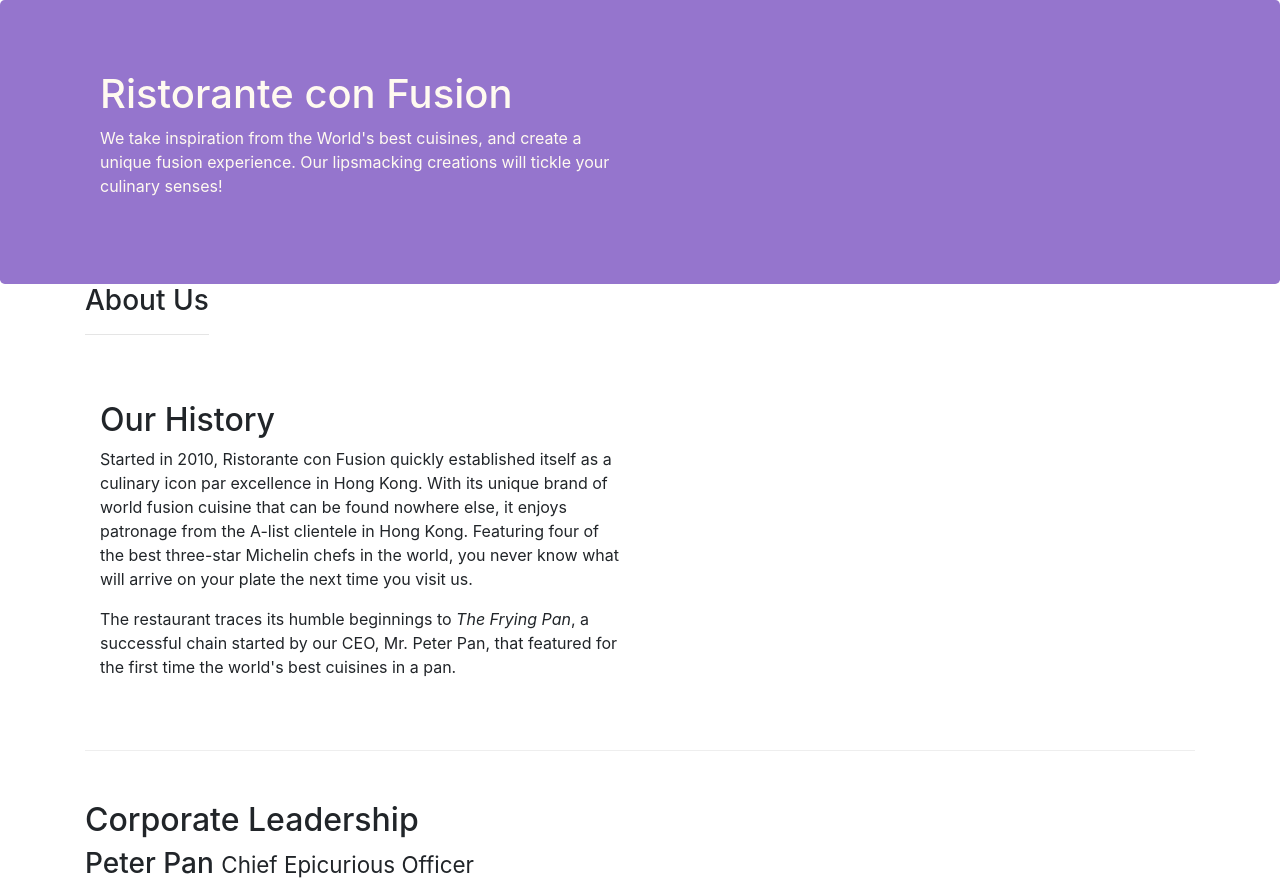
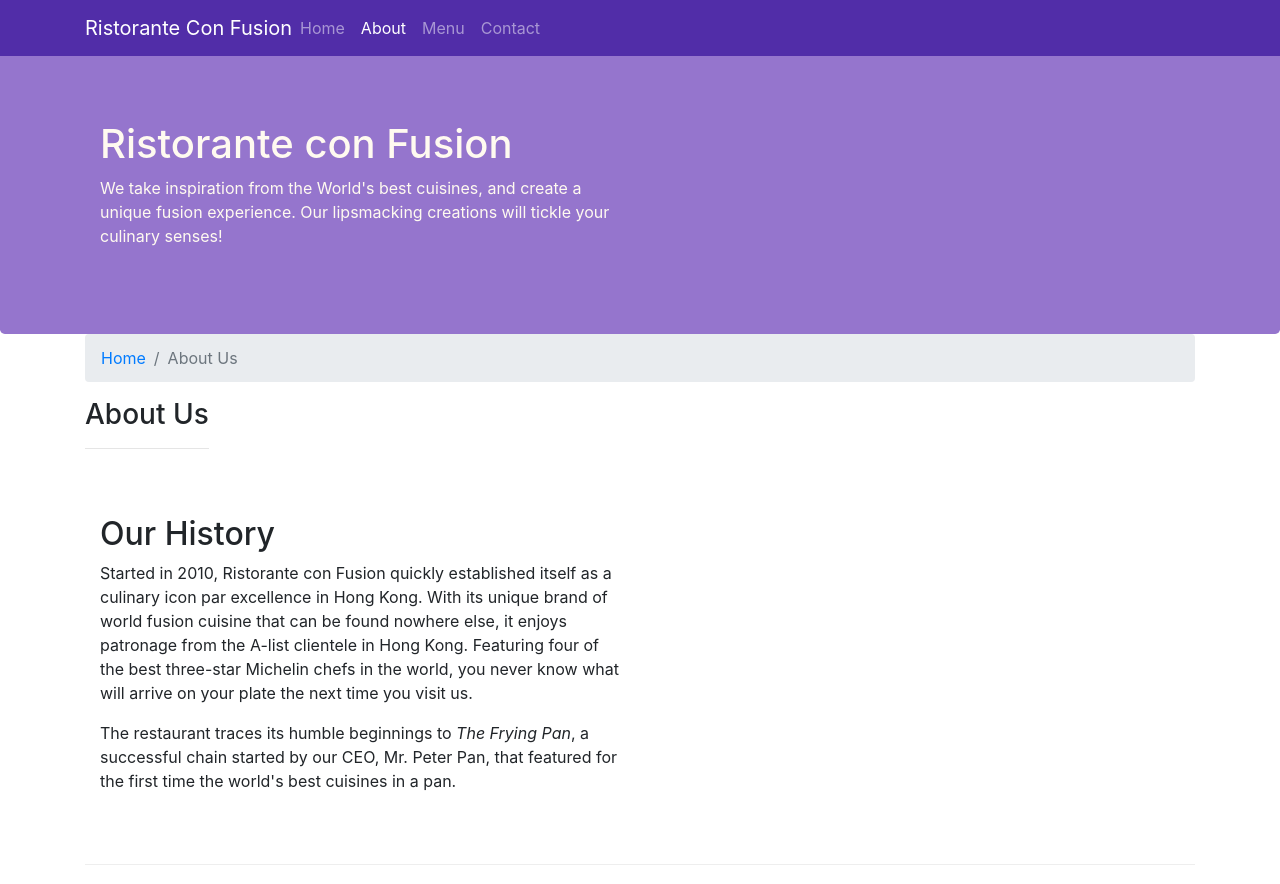
Before and after one commit to MeisQuietude/Front-End-Web-UI-Frameworks-and-Tools-Bootstrap-4, a website: page aboutus.html in a window 1280 px wide. Shown: the top 884 px of the page. Drawn offline with nearby package versions, Linux system fonts and the light colour scheme.

Commit message:
[ADD] Navbar and Breadcrumbs

```diff
--- a/aboutus.html
+++ b/aboutus.html
@@ -13,6 +13,23 @@
 </head>
 
 <body>
+
+    <nav class="navbar navbar-dark navbar-expand-sm fixed-top">
+        <div class="container">
+            <button class="navbar-toggler" type="button" data-toggle="collapse" data-target="#Navbar">
+                <span class="navbar-toggler-icon"></span>
+            </button>
+            <a href="#" class="navbar-brand mr-auto">Ristorante Con Fusion</a>
+            <div class="collapse navbar-collapse" id="Navbar">
+                <ul class="navbar-nav mr-auto">
+                    <li class="nav-item"><a href="./index.html" class="nav-link">Home</a></li>
+                    <li class="nav-item active"><a href="#" class="nav-link">About</a></li>
+                    <li class="nav-item"><a href="#" class="nav-link">Menu</a></li>
+                    <li class="nav-item"><a href="#" class="nav-link">Contact</a></li>
+                </ul>
+            </div>
+        </div>
+    </nav>
 
     <header class="jumbotron">
         <div class="container">
@@ -30,6 +47,10 @@
 
     <div class="container">
         <div class="row row-header">
+            <ol class="col-12 breadcrumb">
+                <li class="breadcrumb-item"><a href="./index.html">Home</a></li>
+                <li class="breadcrumb-item active"><a>About Us</a></li>
+            </ol>
             <div>
                 <h3>About Us</h3>
                 <hr>
@@ -88,7 +109,7 @@
                 <div class="col-4 offset-1 col-sm-2">
                     <h5>Links</h5>
                     <ul class="list-unstyled">
-                        <li><a href="#">Home</a></li>
+                        <li><a href="./index.html">Home</a></li>
                         <li><a href="#">About</a></li>
                         <li><a href="#">Menu</a></li>
                         <li><a href="#">Contact</a></li>
--- a/css/style.css
+++ b/css/style.css
@@ -28,3 +28,11 @@
     margin: 0;
     color: #0f0f0f;
 }
+
+body {
+    padding: 50px 0 0 0;
+}
+
+.navbar-dark {
+    background-color: #512da8;
+}
```
Also changed, not shown: index.html (+17 -1 lines).
